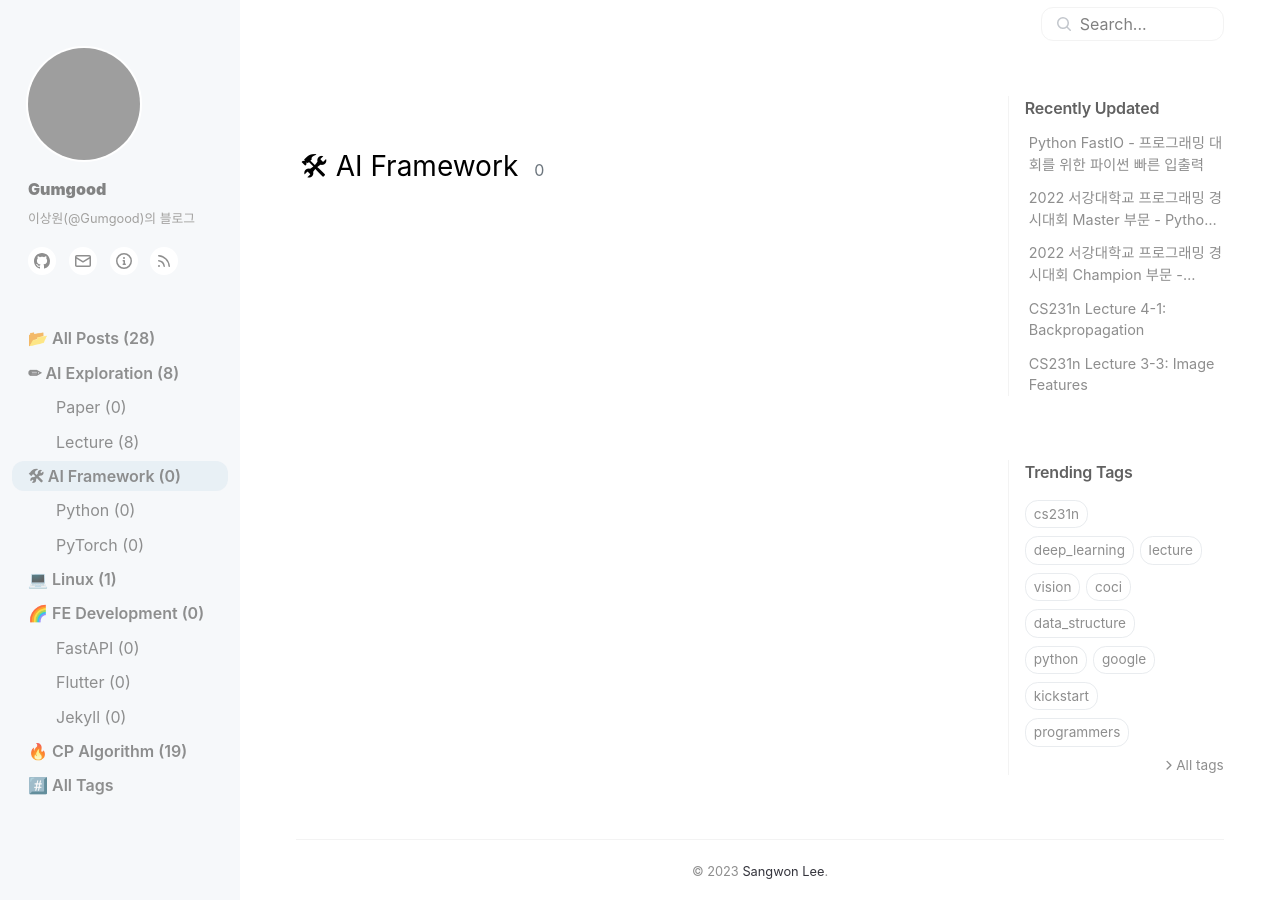
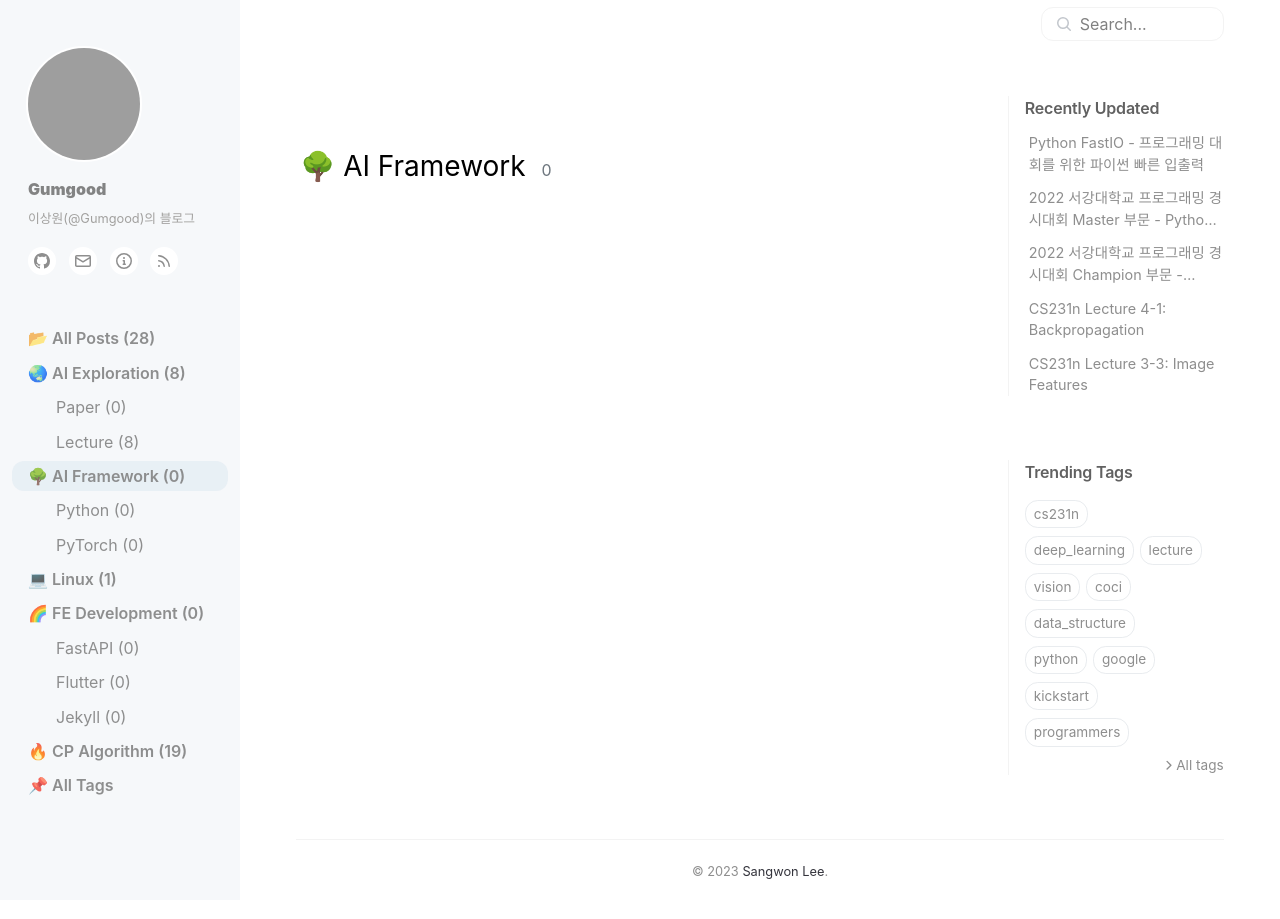
Before and after one commit to gumgood/gumgood.github.io, a Jekyll site: the page built from _category/ai-framework.html, in a window 1280 px wide. Built offline with Jekyll 4.4.1, drawn with Linux system fonts in a browser that asks for light colours; grey boxes are pictures that could not be loaded.

Commit message:
Design: navigation emoji

```diff
--- a/_category/ai-exploration.html
+++ b/_category/ai-exploration.html
@@ -1,5 +1,5 @@
 ---
 title: AI Exploration
 order: 0
-emoji: ✏
+emoji: 🌏
 ---
--- a/_category/ai-framework.html
+++ b/_category/ai-framework.html
@@ -1,5 +1,5 @@
 ---
 title: AI Framework
 order: 3
-emoji: 🛠
+emoji: 🌳
 ---
--- a/_includes/navigation.html
+++ b/_includes/navigation.html
@@ -47,6 +47,6 @@
         {% endif %}
     {% endfor %}
     <li class="nav-item">
-        <a href="/tag" class="nav-link{% if page.url == "/tag" %} active{% endif %}">#️⃣ All Tags</a>
+        <a href="/tag" class="nav-link{% if page.url == "/tag" %} active{% endif %}">📌 All Tags</a>
     </li>
 </ul>
```
